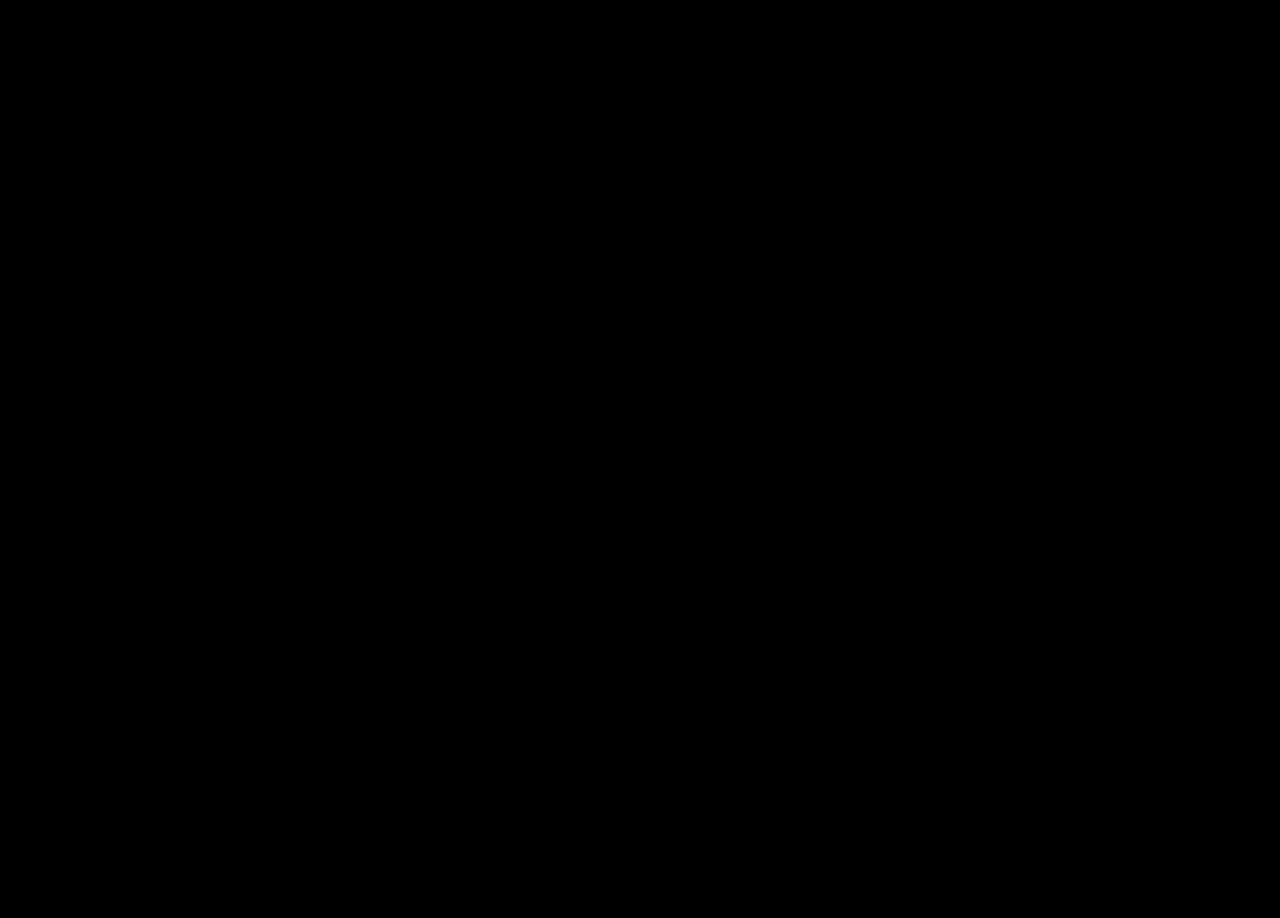
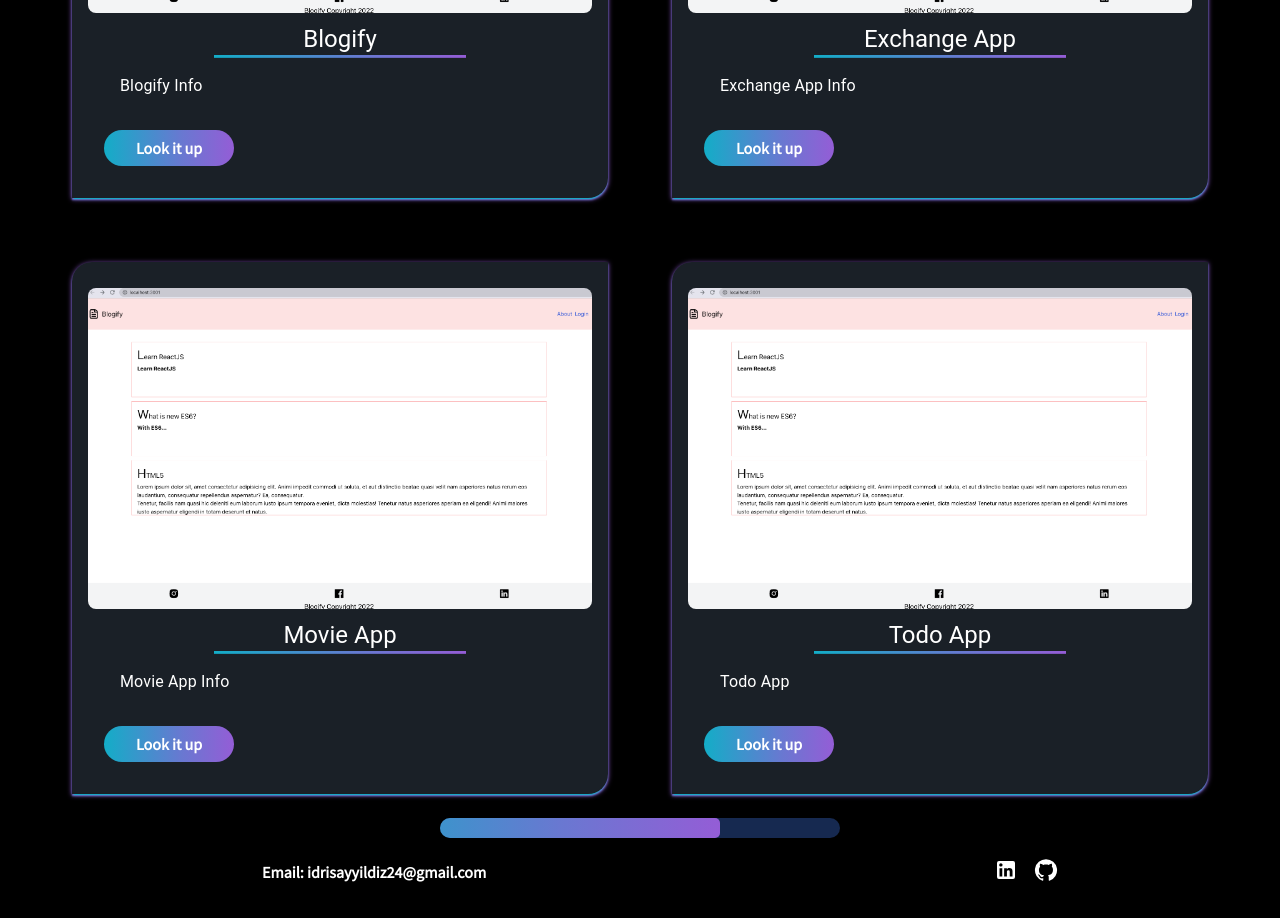
Before and after one commit to idrisay/developer-portfolio, a React (Create React App) app: page / in a window 1280 px wide. Shown: the part 780-1698 px from the top of the page. Before the commit the page ends 800 px from the top, so only its background shows below. Built offline with nearby package versions, Linux system fonts and the light colour scheme.

Commit message:
feat: project section

```diff
--- a/src/components/GradientLinkButton.js
+++ b/src/components/GradientLinkButton.js
@@ -1,7 +1,7 @@
 import { Link } from "@mui/material";
 import React from "react";
 
-const GradientLinkButton = ({ children, link, bg, sx }) => {
+const GradientLinkButton = ({ children, link, bg, sx, ...props }) => {
   return (
     <Link
       sx={{
@@ -13,9 +13,11 @@ const GradientLinkButton = ({ children, link, bg, sx }) => {
         ...sx,
         borderRadius: "40px",
         background: bg,
+
       }}
       href={link}
       color="inherit"
+      {...props}
     >
       {children}
     </Link>
--- a/src/components/HomeProjects.js
+++ b/src/components/HomeProjects.js
@@ -2,33 +2,36 @@ import { Container, Typography } from "@mui/material";
 import Grid from '@mui/material/Grid';
 import React from "react";
 import ProjectCard from "./ProjectCard";
-
-
+import blogify from '../assets/blogify.png'
 
 const projetcList = [
   {
     id: 1,
     name: "Blogify",
     info: "Blogify Info ",
-    Link: "https://github.com/idrisay/blogify",
+    link: "https://github.com/idrisay/blogify",
+    img: blogify
   },
   {
     id: 2,
     name: "Exchange App",
     info: "Exchange App Info",
-    Link: "https://github.com/idrisay/exchange-app",
+    link: "https://github.com/idrisay/exchange-app",
+    img: blogify
   },
   {
     id: 3,
     name: "Movie App",
     info: "Movie App Info",
-    Link: "https://github.com/idrisay/react-movie-app",
+    link: "https://github.com/idrisay/react-movie-app",
+    img: blogify
   },
   {
     id: 4,
     name: "Todo App",
     info: "Todo App",
-    Link: "https://github.com/idrisay/todo-app",
+    link: "https://github.com/idrisay/todo-app",
+    img: blogify
   },
 ];
 
@@ -38,7 +41,7 @@ const HomeProjects = () => {
       <Typography variant="h4" component="h2" sx={{my:2}}>
         My Projects
       </Typography>
-      <Grid container rowSpacing={1}>
+      <Grid container spacing={6} columns={12}>
         {projetcList?.map((project) => (
         <Grid key={project.id} item xs={12} md={6}>
           <ProjectCard project={project} />
--- a/src/components/ProjectCard.js
+++ b/src/components/ProjectCard.js
@@ -1,6 +1,8 @@
 import React from "react";
 import Paper from "@mui/material/Paper";
-import { Typography } from "@mui/material";
+import { Divider, Typography, Box } from "@mui/material";
+import CardMedia from "@mui/material/CardMedia";
+import GradientLinkButton from "./GradientLinkButton";
 
 const ProjectCard = ({ project }) => {
   return (
@@ -12,11 +14,28 @@ const ProjectCard = ({ project }) => {
         borderRadius: "20px 0px",
         m: 1,
         boxShadow:
-          "0px 3px 1px -2px white,0px 2px 2px 0px white,0px 1px 5px 0px white",
+          "0px 3px 1px -2px rgba(19,173,199,1),0px 2px 2px 0px rgba(105,120,209,1),0px 1px 5px 0px rgba(148,93,214,1)",
       }}
     >
-      <Typography variant="h5">{project.name}</Typography>
-      <Typography>{project.info}</Typography>
+      <CardMedia
+        sx={{ borderRadius: 2, margin: "10px 0px" }}
+        component="img"
+        image={project.img}
+        alt={project.info}
+      />
+      <Typography align="center" variant="h5">{project.name}</Typography>
+      <Box  sx={{display: 'flex', justifyContent: 'center'}}>
+      <Divider sx={{height: 2, width:'50%', background: 'linear-gradient(90deg, rgba(19,173,199,1) 0%, rgba(105,120,209,1) 60%, rgba(148,93,214,1) 100%)'}}/>
+      </Box>
+      <Typography sx={{px:4, py:2}}>{project.info}</Typography>
+      <GradientLinkButton
+        bg="linear-gradient(90deg, rgba(19,173,199,1) 0%, rgba(105,120,209,1) 60%, rgba(148,93,214,1) 100%)"
+        link={project.link}
+        target='_blank'
+        rel="noreferrer"
+      >
+        Look it up
+      </GradientLinkButton>
     </Paper>
   );
 };
--- a/src/pages/Home.js
+++ b/src/pages/Home.js
@@ -2,14 +2,31 @@ import { Box } from "@mui/material";
 import React from "react";
 import Banner from "../components/Banner";
 import HomeProjects from "../components/HomeProjects";
+import { styled } from "@mui/material/styles";
+import LinearProgress, {
+  linearProgressClasses
+} from "@mui/material/LinearProgress";
 
-
+const BorderLinearProgress = styled(LinearProgress)(({ theme }) => ({
+  height: 20,
+  borderRadius: '50px',
+  [`&.${linearProgressClasses.colorPrimary}`]: {
+    background: '#162950'
+  },
+  [`& .${linearProgressClasses.bar}`]: {
+    borderRadius: 5,
+    background: "linear-gradient(90deg, rgba(19,173,199,1) 0%, rgba(105,120,209,1) 60%, rgba(148,93,214,1) 100%)"
+  }
+}));
 
 const Home = () => {
   return (
     <Box>
       <Banner />
       <HomeProjects />
+      <div style={{width: '400px', margin:'auto'}}>
+      <BorderLinearProgress variant="determinate" value={70} />
+      </div>
     </Box>
   );
 };
```
Also changed, not shown: src/assets/blogify.png (added).
